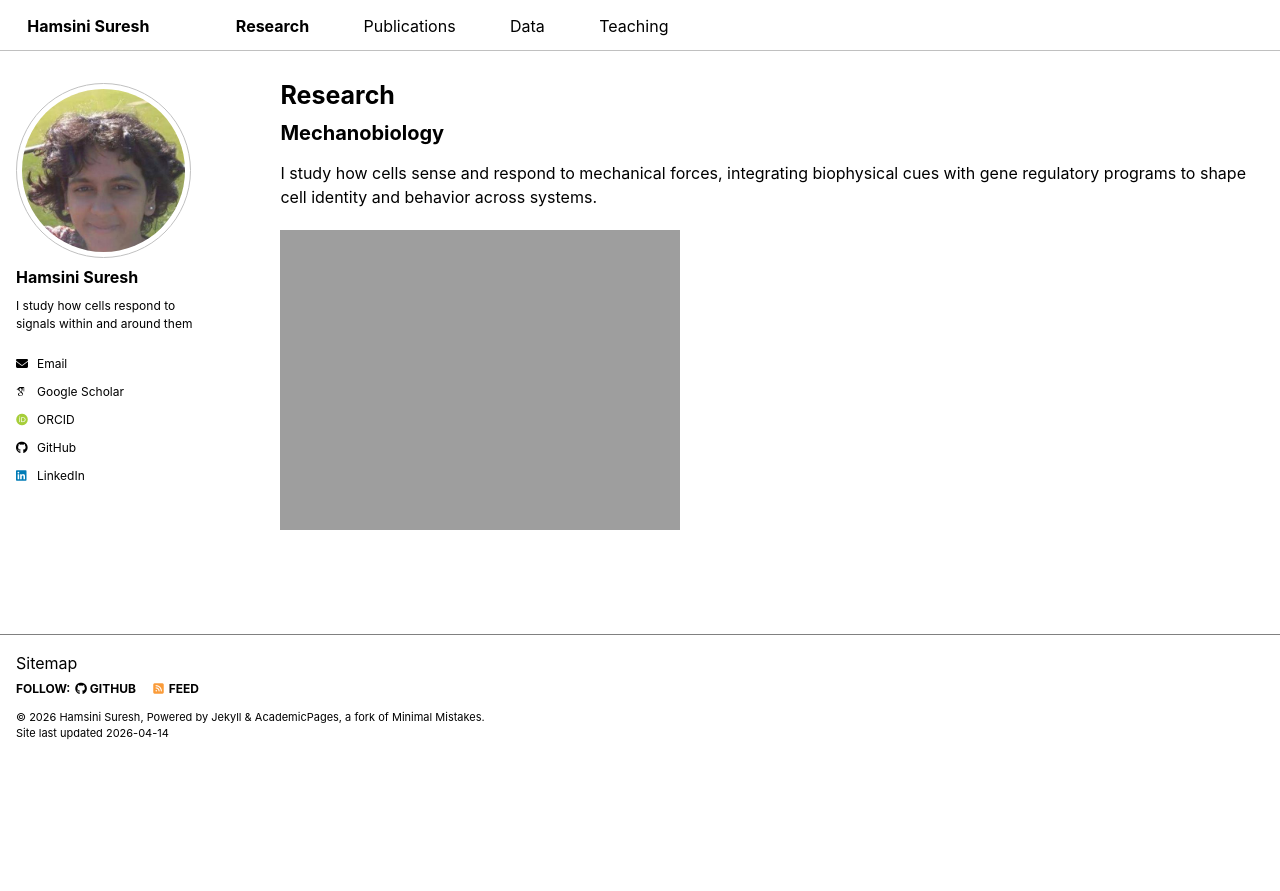
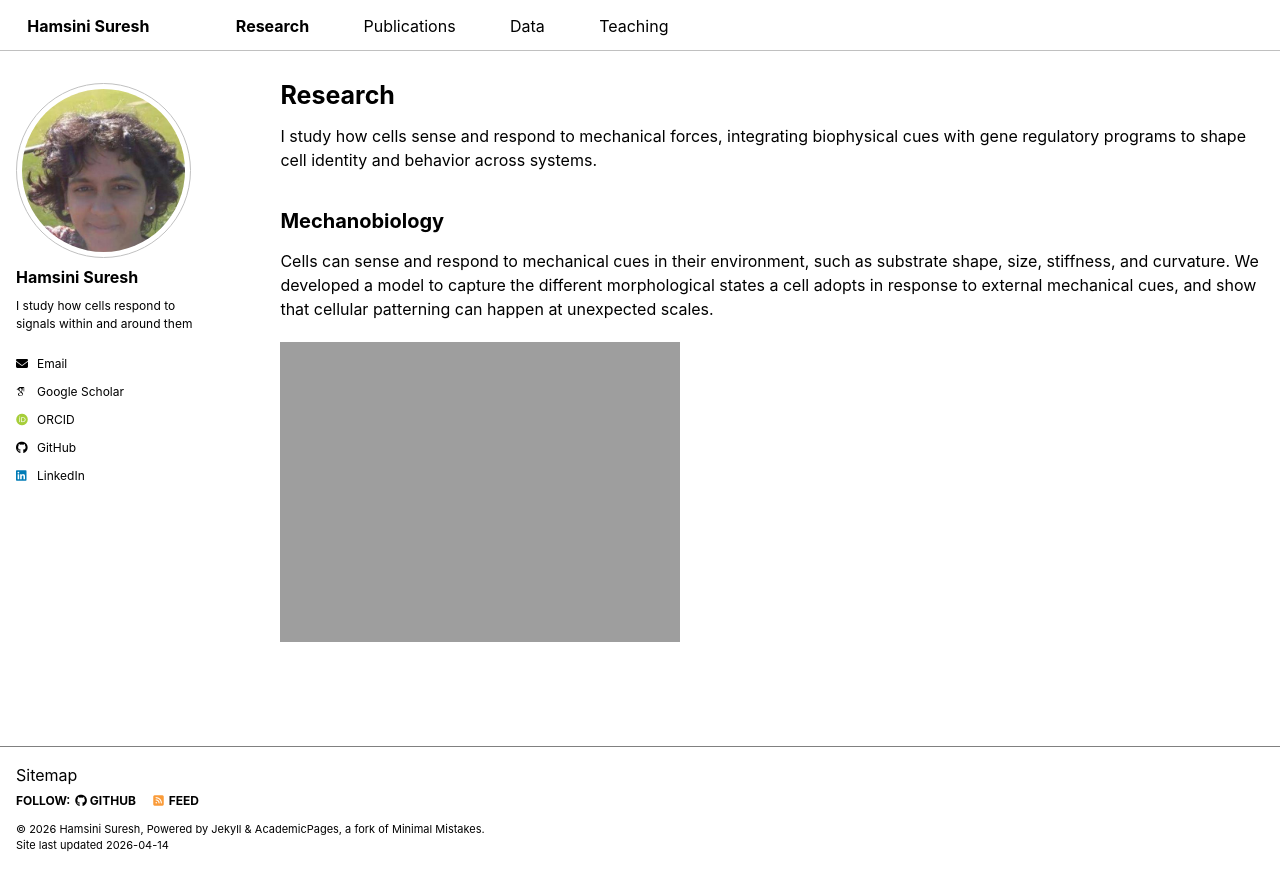
Before and after one commit to hamsinisuresh/hamsinisuresh.github.io, a Jekyll site: the page built from _pages/research.html, in a window 1280 px wide. Shown: the top 891 px of the page. Built offline with Jekyll 4.4.1, drawn with Linux system fonts in a browser that asks for light colours; some web fonts are replaced; a script bundle is joined from its source files by our own code; library files that are not in the unit come from our copies.

Commit message:
Update research.html

```diff
--- a/_pages/research.html
+++ b/_pages/research.html
@@ -7,14 +7,22 @@ author_profile: true
 
 {% include base_path %}
 
+<p>
+  I study how cells sense and respond to mechanical forces, integrating
+  biophysical cues with gene regulatory programs to shape cell identity
+  and behavior across systems.
+</p>
+<div style="height: 1em;"></div>  <!-- blank line -->
+
 <!-- ===== CUSTOM SECTION ===== -->
 
 <h2>Mechanobiology</h2>
 
 <p>
-  I study how cells sense and respond to mechanical forces, integrating
-  biophysical cues with gene regulatory programs to shape cell identity
-  and behavior across systems.
+  Cells can sense and respond to mechanical cues in their environment, such as
+  substrate shape, size, stiffness, and curvature. We developed a model to capture
+  the different morphological states a cell adopts in response to external mechanical
+  cues, and show that cellular patterning can happen at unexpected scales.
 </p>
 
 <img src="{{ base_path }}/images/mechanobiology.jpg" alt="Mechanobiology" style="max-width: 100%; height: auto; margin-bottom: 1.5em;">
```
